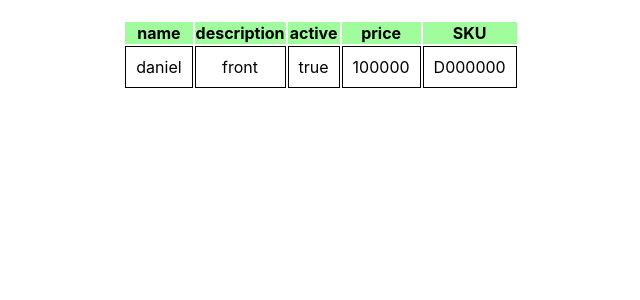
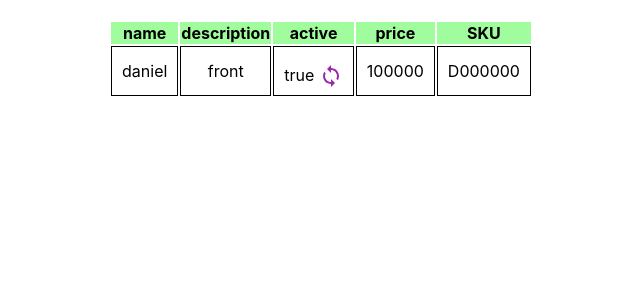
Before and after one commit to danugarri/test-harbest, a React (Create React App) app: page / in a window 1280 px wide. Shown: the top 300 px of the page, without its empty margins (319-959 px from the left). Built offline with nearby package versions, Linux system fonts and the light colour scheme; no server answers.

Commit message:
adding icon and style

```diff
--- a/package.json
+++ b/package.json
@@ -3,6 +3,11 @@
   "version": "0.1.0",
   "private": true,
   "dependencies": {
+    "@emotion/react": "^11.8.1",
+    "@emotion/styled": "^11.8.1",
+    "@mui/icons-material": "^5.4.4",
+    "@mui/material": "^5.4.4",
+    "@mui/styled-engine-sc": "^5.4.2",
     "@testing-library/jest-dom": "^5.16.2",
     "@testing-library/react": "^12.1.3",
     "@testing-library/user-event": "^13.5.0",
@@ -13,6 +18,7 @@
     "react-router-dom": "^5.3.0",
     "react-scripts": "5.0.0",
     "redux": "^4.1.2",
+    "styled-components": "^5.3.3",
     "web-vitals": "^2.1.4"
   },
   "scripts": {
--- a/src/App.css
+++ b/src/App.css
@@ -10,3 +10,8 @@ td{
 thead{
   background-color: rgb(161, 252, 158);
 }
+.update-icon{
+  cursor:pointer;
+  top: 7px;
+  position:relative
+}
--- a/src/components/ProductsTable/ProductsTable.tsx
+++ b/src/components/ProductsTable/ProductsTable.tsx
@@ -1,5 +1,6 @@
 import React from 'react';
 import { Iproducts } from '../../shared/model/productsList.model';
+import SyncTwoToneIcon from '@mui/icons-material/SyncTwoTone';
 
 export const ProductsTable = (props:any) => {
     const {products,tableHeaders} = props;
@@ -26,7 +27,7 @@ export const ProductsTable = (props:any) => {
                     <tr key= {index}>
                         {
                             row.map((cell,rowIndex) => (
-                                cell === true || cell === false ? <td key= {rowIndex}>{`${cell}`} </td> :
+                                cell === true || cell === false ? <td key= {rowIndex}>{`${cell}`}   <SyncTwoToneIcon color= 'secondary' className= 'update-icon'/> </td> :
                                 <td key= {rowIndex}>{cell} </td>
                             ))
                         }
```
Also changed, not shown: 1 other file (tests, documents, lock files or other folders).
